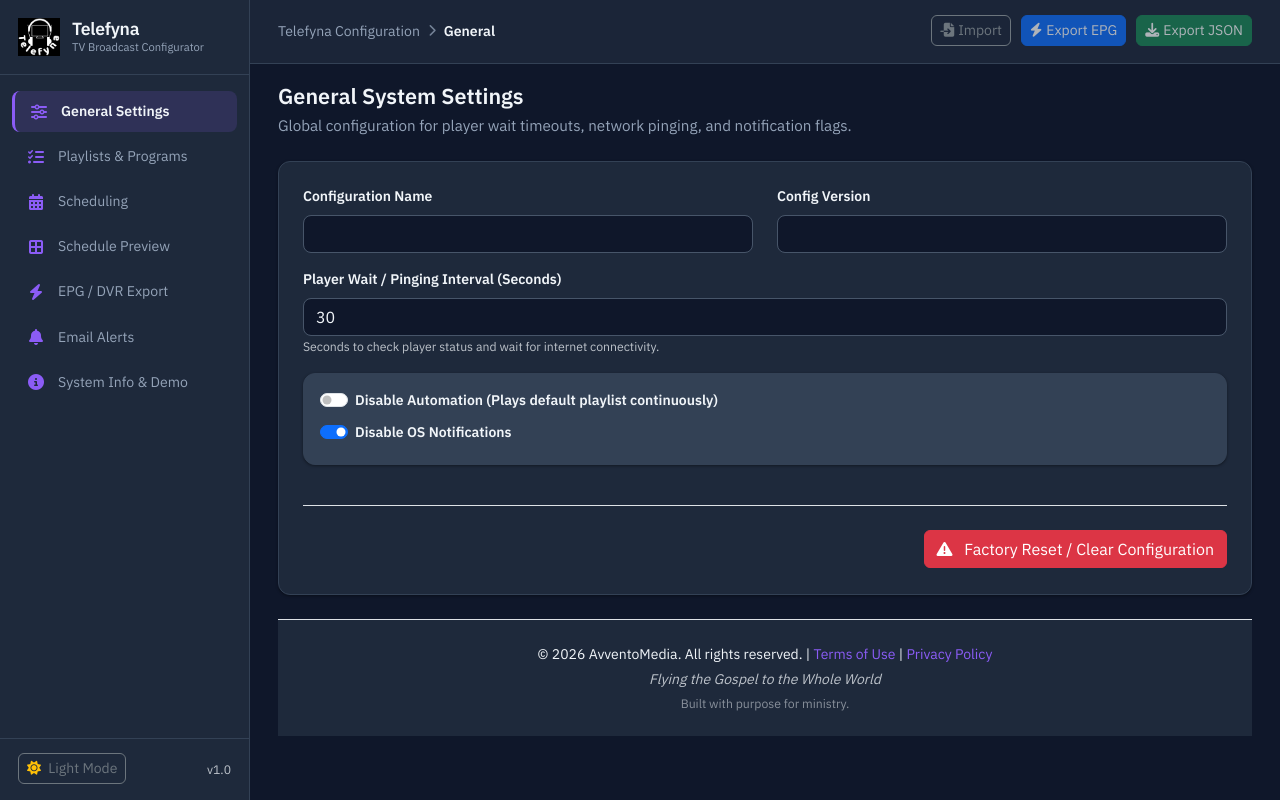
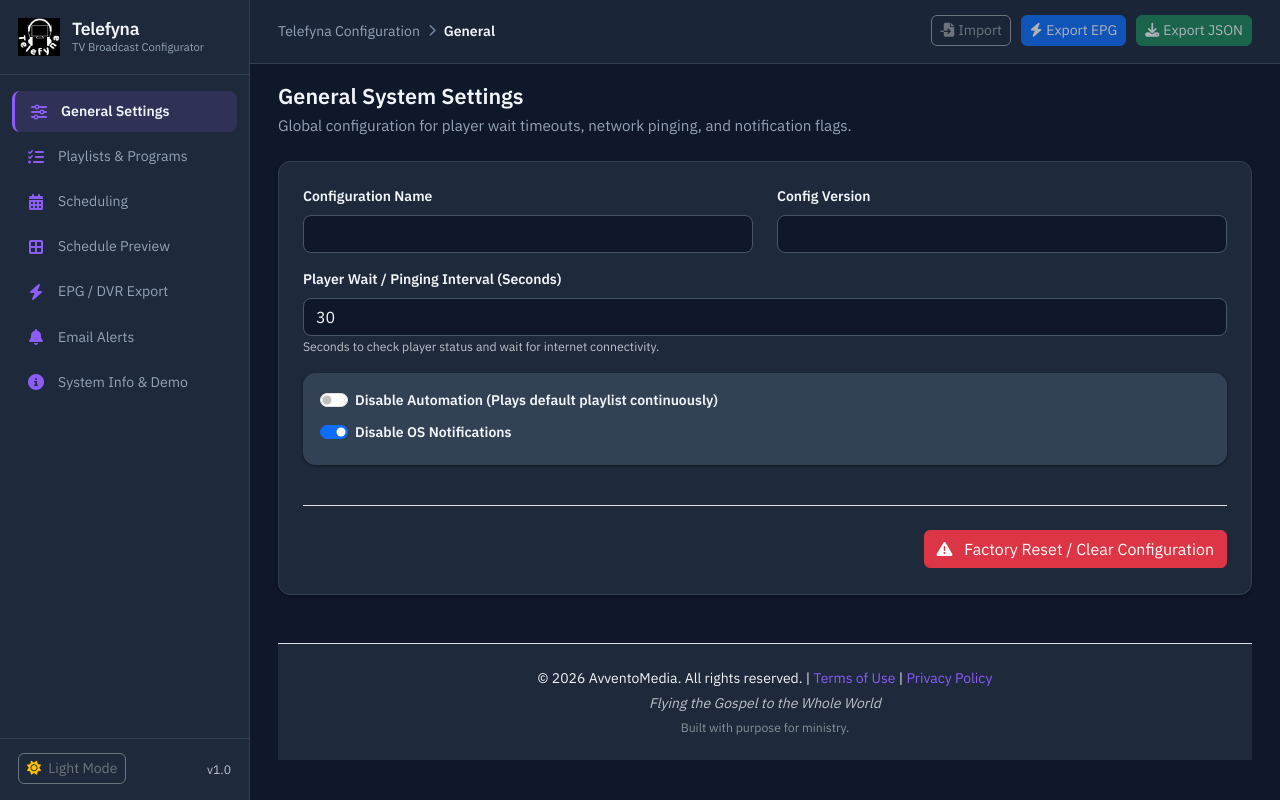
Before and after one commit to AvventoMedia/telefynaConfiguration, a PHP site: page / in a window 1280 px wide. Run offline with PHP 8.4, Linux system fonts and the light colour scheme.

Commit message:
fix: ensure footer sticks to the bottom of the viewport using flexbox

```diff
--- a/index.php
+++ b/index.php
@@ -579,7 +579,7 @@
         </section>
 
         <!-- Footer -->
-        <footer class="app-footer text-center py-4 mt-4 border-top">
+        <footer class="app-footer text-center py-4 mt-auto border-top">
             <div class="container">
                 <p class="mb-1">
                     &copy; 2026 AvventoMedia. All rights reserved. |
--- a/res/telefyna.css
+++ b/res/telefyna.css
@@ -194,6 +194,8 @@ body {
   padding-right: 28px;
   min-height: 100vh;
   box-sizing: border-box;
+  display: flex;
+  flex-direction: column;
 }
 
 .content-section-title {
```
